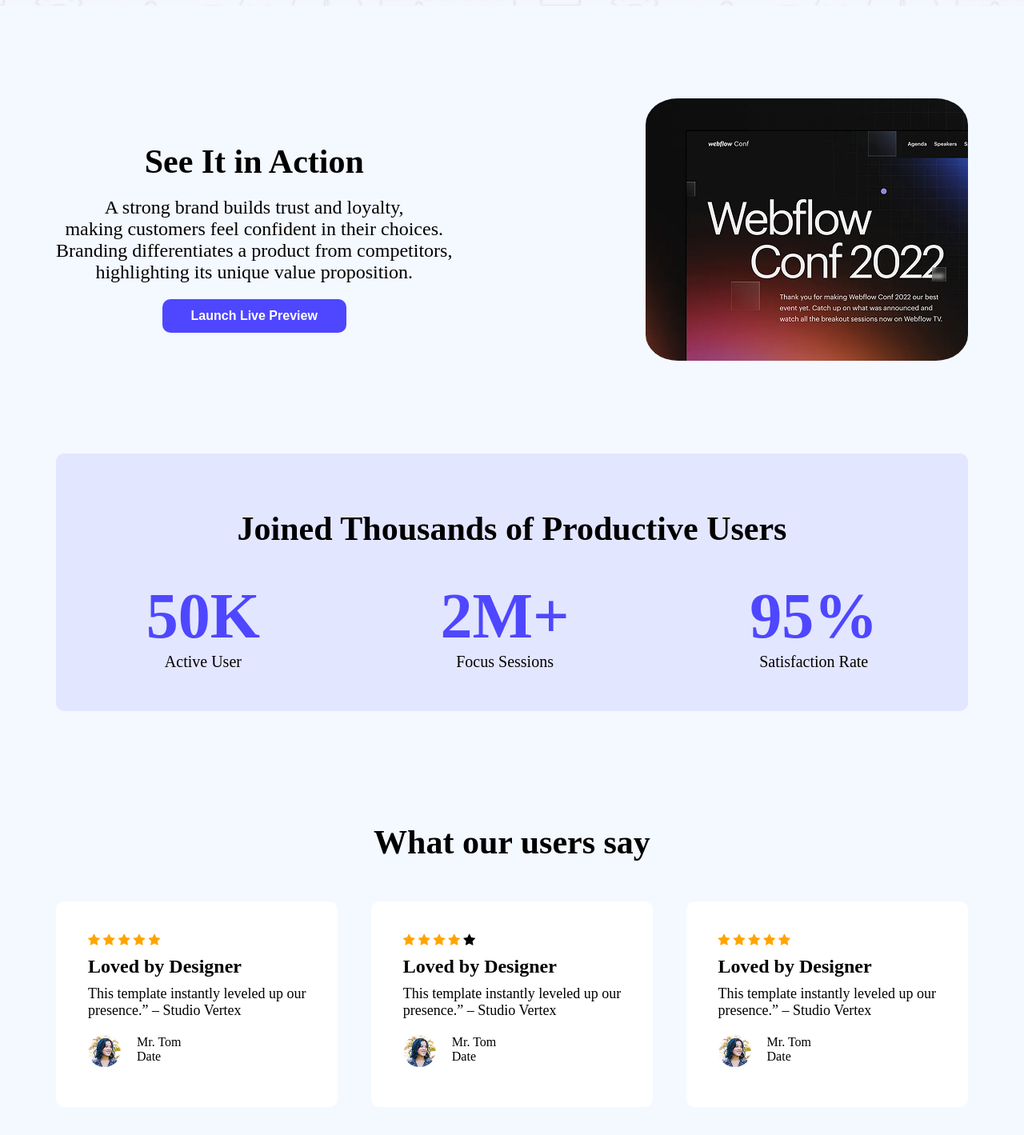
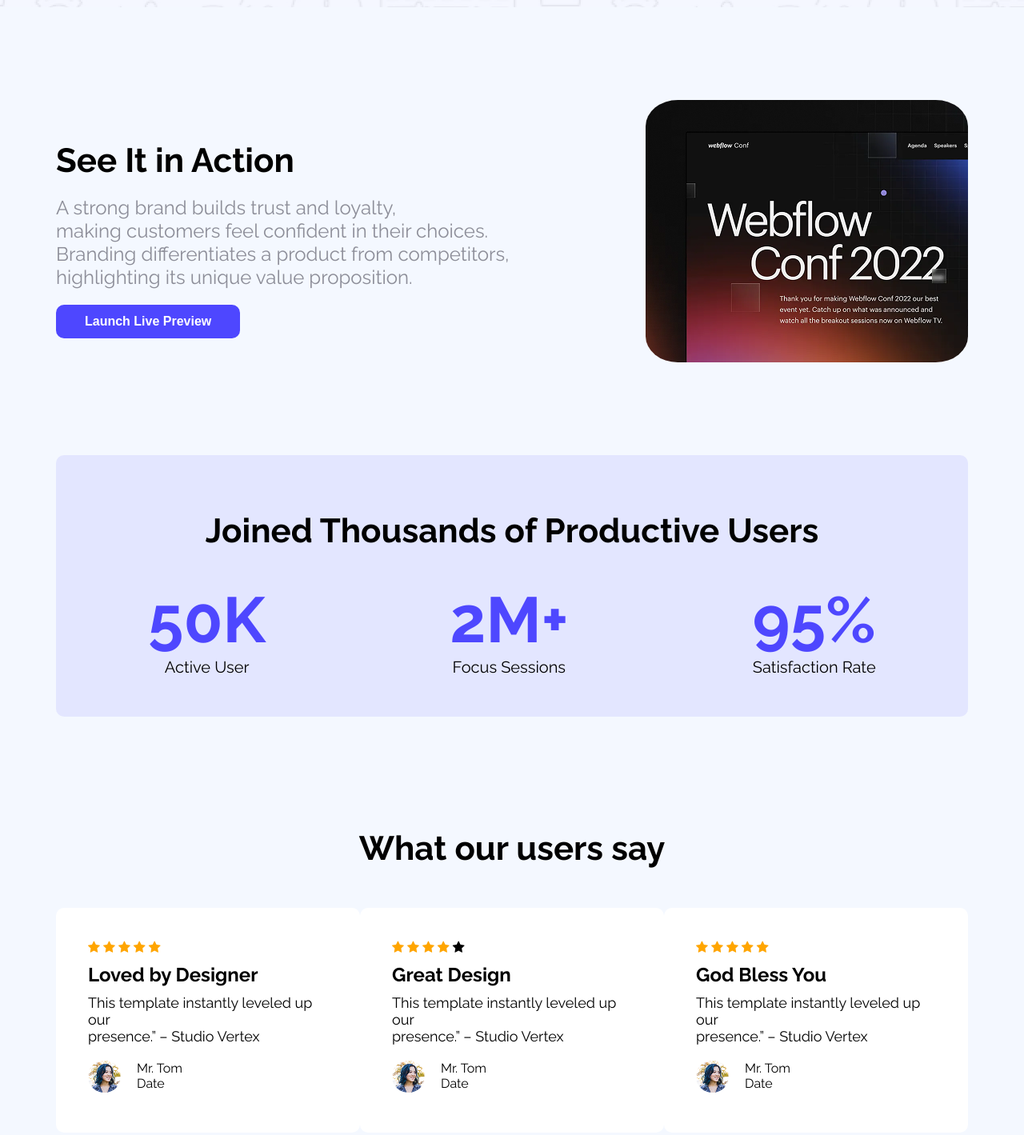
Before and after one commit to tanzircs/B12A01-landing-launchpad, a plain HTML site: page index.html in a window 1280 px wide. Shown: the part 643-2062 px from the top of the page at 80% size. Drawn offline with Linux system fonts and the light colour scheme.

Commit message:
font added

```diff
--- a/index.html
+++ b/index.html
@@ -3,6 +3,12 @@
   <head>
     <meta charset="UTF-8" />
     <meta name="viewport" content="width=device-width, initial-scale=1.0" />
+    <link rel="preconnect" href="https://fonts.googleapis.com" />
+    <link rel="preconnect" href="https://fonts.gstatic.com" crossorigin />
+    <link
+      href="https://fonts.googleapis.com/css2?family=Raleway:ital,wght@0,100..900;1,100..900&display=swap"
+      rel="stylesheet"
+    />
     <link
       rel="stylesheet"
       href="https://cdnjs.cloudflare.com/ajax/libs/font-awesome/4.7.0/css/font-awesome.min.css"
@@ -10,7 +16,7 @@
     <link rel="stylesheet" href="style.css" />
     <title>B12A01 Landing Launchpad</title>
   </head>
-  <body>
+  <body class="raleway-normal">
     <header class="header">
       <nav>
         <h3 class="nav-logo">LOGO</h3>
@@ -29,7 +35,7 @@
       <section class="action">
         <div>
           <p class="action-title">See It in Action</p>
-          <p class="action-text">
+          <p class="action-text common-text-color">
             A strong brand builds trust and loyalty, <br />
             making customers feel confident in their choices. <br />
             Branding differentiates a product from competitors, <br />
@@ -84,7 +90,7 @@
             <span class="fa fa-star checked"></span>
             <span class="fa fa-star checked"></span>
             <span class="fa fa-star"></span>
-            <p class="user-review">Loved by Designer</p>
+            <p class="user-review">Great Design</p>
             <p class="user-text">
               This template instantly leveled up our <br />
               presence.” – Studio Vertex
@@ -103,7 +109,7 @@
             <span class="fa fa-star checked"></span>
             <span class="fa fa-star checked"></span>
             <span class="fa fa-star checked"></span>
-            <p class="user-review">Loved by Designer</p>
+            <p class="user-review">God Bless You</p>
             <p class="user-text">
               This template instantly leveled up our <br />
               presence.” – Studio Vertex
--- a/style.css
+++ b/style.css
@@ -1,5 +1,11 @@
 * {
   margin: 0px;
+}
+
+.raleway-normal {
+  font-family: "Raleway", sans-serif;
+  font-optical-sizing: auto;
+  font-style: normal;
 }
 
 body {
@@ -7,6 +13,10 @@ body {
 }
 
 /* shared  */
+
+/* .common-text-color {
+  color: (37, 36, 50, 0.5);
+} */
 
 /* header section start */
 .header {
@@ -65,7 +75,7 @@ main {
 /* action section start */
 .action {
   display: flex;
-  text-align: center;
+  text-align: start;
   justify-content: space-between;
   align-items: center;
   gap: 100px;
@@ -81,6 +91,7 @@ main {
   font-size: 24px;
   font-weight: 400;
   margin: 20px 0px;
+  color: rgba(37, 36, 50, 0.5);
 }
 
 .action-img {
@@ -187,6 +198,7 @@ main {
   font-weight: bold;
   margin-top: 30px;
   cursor: pointer;
+  transition: background-color 0.4s ease;
 }
 
 .contact-btn:hover {
```
